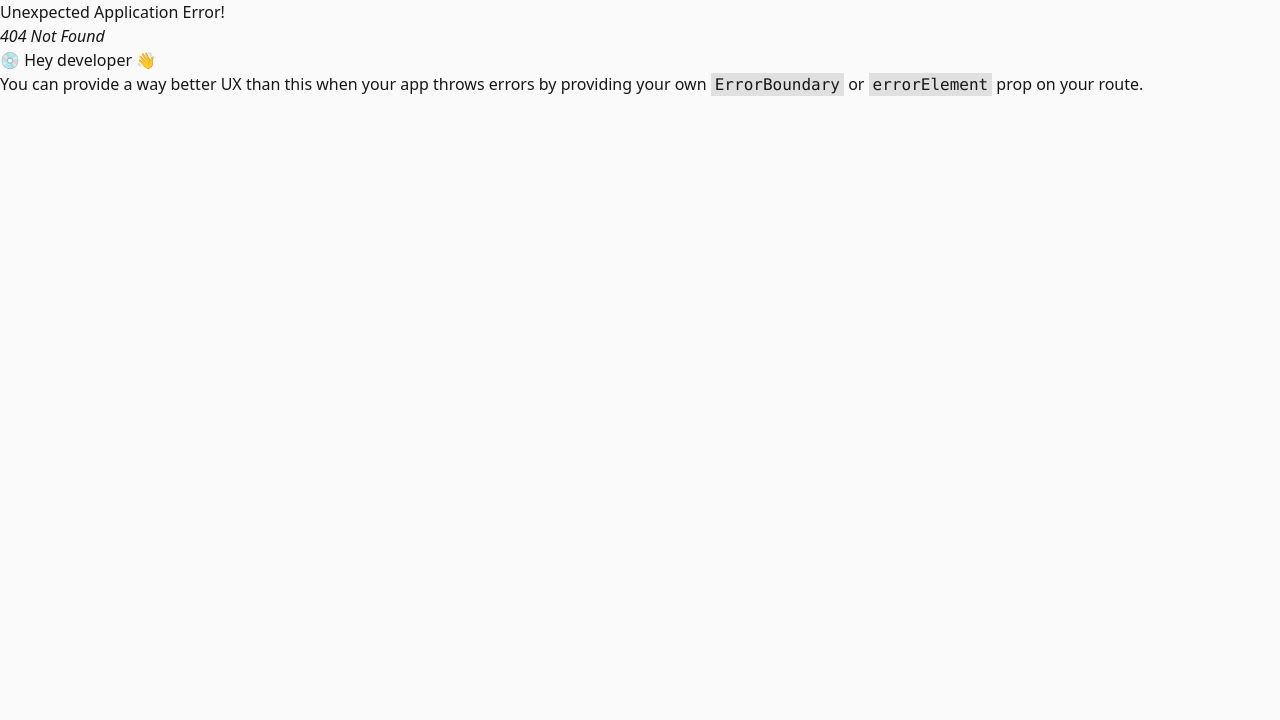
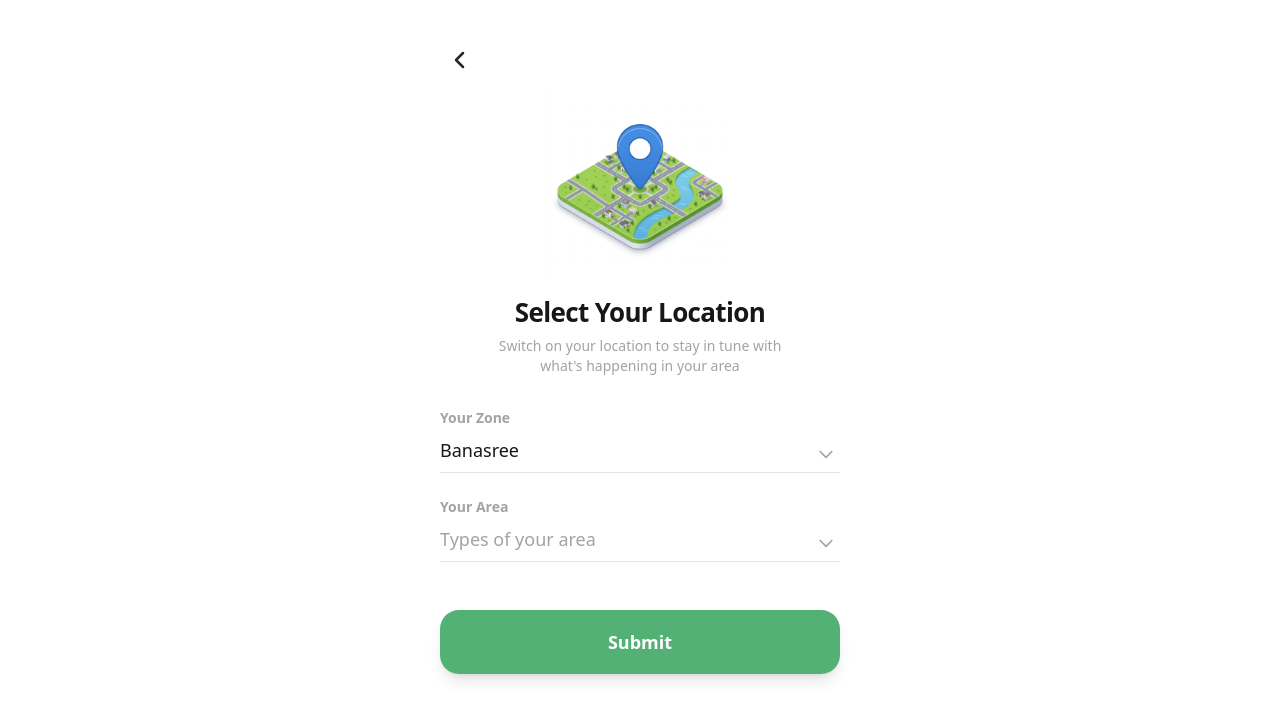
Before and after one commit to AVINASHGK16/Ahoum_Frontend_Developer_Assignment, a React (Vite) app: page /location in a window 1280 px wide. Before the commit this address had no page. Shown: the top 720 px of the page. Built offline with nearby package versions, Linux system fonts and the light colour scheme.

Commit message:
feat: Implement Figma Screen 6: Select Your Location

```diff
--- a/src/app/router.tsx
+++ b/src/app/router.tsx
@@ -5,6 +5,7 @@ import { WelcomeScreen } from '../pages/WelcomeScreen';
 import { AuthScreen } from '../pages/AuthScreen';
 import { PhoneNumberScreen } from '../pages/PhoneNumberScreen';
 import { VerificationScreen } from '../pages/VerificationScreen';
+import { LocationScreen } from '../pages/LocationScreen';
 import { HomePage } from '../pages/HomePage';
 import { CategoryPage } from '../pages/CategoryPage';
 import { ProductDetailPage } from '../pages/ProductDetailPage';
@@ -32,6 +33,10 @@ export const router = createBrowserRouter([
   {
     path: '/verification',
     element: <VerificationScreen />,
+  },
+  {
+    path: '/location',
+    element: <LocationScreen />,
   },
   {
     path: '/',
--- /dev/null
+++ b/src/pages/LocationScreen.tsx
@@ -0,0 +1,228 @@
+import React, { useState } from 'react';
+import { useNavigate } from 'react-router-dom';
+import { useSessionStore } from '../stores/sessionStore';
+
+const ZONE_AREAS: Record<string, string[]> = {
+  Banasree: ['Block A', 'Block B', 'Block C', 'Block D', 'Block E', 'South Banasree'],
+  Gulshan: ['Gulshan 1', 'Gulshan 2', 'Niketan', 'Baridhara'],
+  Dhanmondi: ['Road 27', 'Road 32', 'Satmasjid Road', 'Shankar'],
+  Uttara: ['Sector 3', 'Sector 7', 'Sector 11', 'Sector 13'],
+  Mirpur: ['Mirpur 1', 'Mirpur 2', 'Mirpur 10', 'Mirpur DOHS'],
+  Mohakhali: ['Mohakhali C/A', 'DOHS Mohakhali', 'Wireless Gate'],
+};
+
+export const LocationScreen: React.FC = () => {
+  const navigate = useNavigate();
+  const { location, setLocation } = useSessionStore();
+
+  const [selectedZone, setSelectedZone] = useState<string>(location?.zone ?? 'Banasree');
+  const [selectedArea, setSelectedArea] = useState<string>(location?.area ?? '');
+  const [errorMessage, setErrorMessage] = useState<string | null>(null);
+
+  const handleBack = () => {
+    navigate('/verification');
+  };
+
+  const handleZoneChange = (e: React.ChangeEvent<HTMLSelectElement>) => {
+    const newZone = e.target.value;
+    setSelectedZone(newZone);
+    // Reset area when zone changes if previous area doesn't belong to new zone
+    setSelectedArea('');
+    setErrorMessage(null);
+  };
+
+  const handleAreaChange = (e: React.ChangeEvent<HTMLSelectElement>) => {
+    setSelectedArea(e.target.value);
+    setErrorMessage(null);
+  };
+
+  const handleSubmit = (e: React.FormEvent) => {
+    e.preventDefault();
+
+    if (!selectedZone) {
+      setErrorMessage('Please select your zone.');
+      return;
+    }
+
+    if (!selectedArea) {
+      setErrorMessage('Please select your area.');
+      return;
+    }
+
+    // Save location into global sessionStore
+    setLocation({
+      zone: selectedZone,
+      area: selectedArea,
+    });
+
+    // Navigates to the next flow (catalog /)
+    navigate('/');
+  };
+
+  const availableAreas = selectedZone ? (ZONE_AREAS[selectedZone] ?? []) : [];
+
+  return (
+    <div className="flex min-h-[100dvh] w-full flex-col bg-white overflow-y-auto select-none">
+      <div className="mx-auto flex min-h-[100dvh] w-full max-w-md flex-col justify-between px-6 py-6 sm:py-10">
+        {/* Top Header & Illustration Section */}
+        <div>
+          {/* Back Navigation Button */}
+          <button
+            type="button"
+            onClick={handleBack}
+            className="flex h-10 w-10 items-center justify-center rounded-full text-neutral-800 transition hover:bg-neutral-100 focus-visible:outline-none focus-visible:ring-2 focus-visible:ring-emerald-600 focus-visible:ring-offset-2"
+            aria-label="Go back to verification code screen"
+          >
+            <svg
+              className="h-6 w-6 stroke-current"
+              fill="none"
+              viewBox="0 0 24 24"
+              aria-hidden="true"
+            >
+              <path
+                strokeLinecap="round"
+                strokeLinejoin="round"
+                strokeWidth={2.5}
+                d="M15 19l-7-7 7-7"
+              />
+            </svg>
+          </button>
+
+          {/* Map Illustration (Figma Screen 6/22) */}
+          <div className="mt-2 flex items-center justify-center">
+            <img
+              src="/images/location-map.jpg"
+              alt="Location map pin illustration"
+              className="h-44 w-44 sm:h-48 sm:w-48 object-contain"
+            />
+          </div>
+
+          {/* Title & Subtitle */}
+          <div className="mt-4 text-center">
+            <h1 className="text-2xl sm:text-[26px] font-bold tracking-tight text-neutral-900">
+              Select Your Location
+            </h1>
+            <p className="mt-2 text-xs sm:text-sm text-neutral-400 font-normal leading-relaxed max-w-xs mx-auto">
+              Switch on your location to stay in tune with what's happening in your area
+            </p>
+          </div>
+
+          {/* Location Selection Form */}
+          <form onSubmit={handleSubmit} className="mt-8 space-y-6">
+            {/* Zone Selection Field */}
+            <div>
+              <label
+                htmlFor="zone-select"
+                className="block text-xs sm:text-sm font-semibold text-neutral-400"
+              >
+                Your Zone
+              </label>
+
+              <div className="relative mt-2 border-b border-neutral-200 pb-2 transition-colors focus-within:border-emerald-600">
+                <select
+                  id="zone-select"
+                  value={selectedZone}
+                  onChange={handleZoneChange}
+                  className="w-full appearance-none bg-transparent pr-8 text-base sm:text-lg font-medium text-neutral-900 focus:outline-none cursor-pointer"
+                  aria-label="Select delivery zone"
+                >
+                  <option value="" disabled>
+                    Select your zone
+                  </option>
+                  {Object.keys(ZONE_AREAS).map((zone) => (
+                    <option key={zone} value={zone}>
+                      {zone}
+                    </option>
+                  ))}
+                </select>
+
+                {/* Dropdown Chevron Indicator */}
+                <div className="pointer-events-none absolute right-1 top-1/2 -translate-y-1/2 text-neutral-400">
+                  <svg
+                    className="h-5 w-5 stroke-current"
+                    fill="none"
+                    viewBox="0 0 24 24"
+                    aria-hidden="true"
+                  >
+                    <path
+                      strokeLinecap="round"
+                      strokeLinejoin="round"
+                      strokeWidth={2}
+                      d="M19 9l-7 7-7-7"
+                    />
+                  </svg>
+                </div>
+              </div>
+            </div>
+
+            {/* Area Selection Field */}
+            <div>
+              <label
+                htmlFor="area-select"
+                className="block text-xs sm:text-sm font-semibold text-neutral-400"
+              >
+                Your Area
+              </label>
+
+              <div className="relative mt-2 border-b border-neutral-200 pb-2 transition-colors focus-within:border-emerald-600">
+                <select
+                  id="area-select"
+                  value={selectedArea}
+                  onChange={handleAreaChange}
+                  className={`w-full appearance-none bg-transparent pr-8 text-base sm:text-lg font-medium focus:outline-none cursor-pointer ${
+                    selectedArea ? 'text-neutral-900' : 'text-neutral-400'
+                  }`}
+                  aria-label="Select delivery area"
+                >
+                  <option value="" disabled>
+                    Types of your area
+                  </option>
+                  {availableAreas.map((area) => (
+                    <option key={area} value={area} className="text-neutral-900">
+                      {area}
+                    </option>
+                  ))}
+                </select>
+
+                {/* Dropdown Chevron Indicator */}
+                <div className="pointer-events-none absolute right-1 top-1/2 -translate-y-1/2 text-neutral-400">
+                  <svg
+                    className="h-5 w-5 stroke-current"
+                    fill="none"
+                    viewBox="0 0 24 24"
+                    aria-hidden="true"
+                  >
+                    <path
+                      strokeLinecap="round"
+                      strokeLinejoin="round"
+                      strokeWidth={2}
+                      d="M19 9l-7 7-7-7"
+                    />
+                  </svg>
+                </div>
+              </div>
+            </div>
+
+            {/* Validation Error Feedback */}
+            {errorMessage && (
+              <p className="text-xs font-semibold text-rose-600" role="alert">
+                {errorMessage}
+              </p>
+            )}
+
+            {/* Large Green Submit CTA Button */}
+            <div className="pt-6">
+              <button
+                type="submit"
+                className="flex h-16 w-full items-center justify-center rounded-[19px] bg-[#53B175] text-lg font-semibold text-white shadow-lg transition-all duration-200 hover:bg-[#489E67] active:scale-[0.98] focus-visible:outline-none focus-visible:ring-2 focus-visible:ring-[#53B175] focus-visible:ring-offset-2"
+                aria-label="Submit selected delivery location"
+              >
+                Submit
+              </button>
+            </div>
+          </form>
+        </div>
+      </div>
+    </div>
+  );
+};
--- a/src/pages/VerificationScreen.tsx
+++ b/src/pages/VerificationScreen.tsx
@@ -18,8 +18,11 @@ export const VerificationScreen: React.FC = () => {
   };
 
   const handleContinue = () => {
-    // Navigates to the next appropriate existing flow (catalog /)
-    navigate('/');
+    // Requires 4 digits to proceed to Screen 6 (Select Your Location)
+    if (code.length < 4) {
+      return;
+    }
+    navigate('/location');
   };
 
   const handleCodeChange = (e: React.ChangeEvent<HTMLInputElement>) => {
--- a/src/stores/sessionStore.ts
+++ b/src/stores/sessionStore.ts
@@ -1,9 +1,18 @@
 import { create } from 'zustand';
+
+export interface UserLocation {
+  zone: string;
+  area: string;
+}
 
 export interface SessionState {
   sessionId: string | null;
+  location: UserLocation | null;
+  setLocation: (location: UserLocation) => void;
 }
 
-export const useSessionStore = create<SessionState>(() => ({
+export const useSessionStore = create<SessionState>((set) => ({
   sessionId: null,
+  location: null,
+  setLocation: (location) => set({ location }),
 }));
```
Also changed, not shown: public/images/location-map.jpg (added), 1 other file (tests, documents, lock files or other folders).
